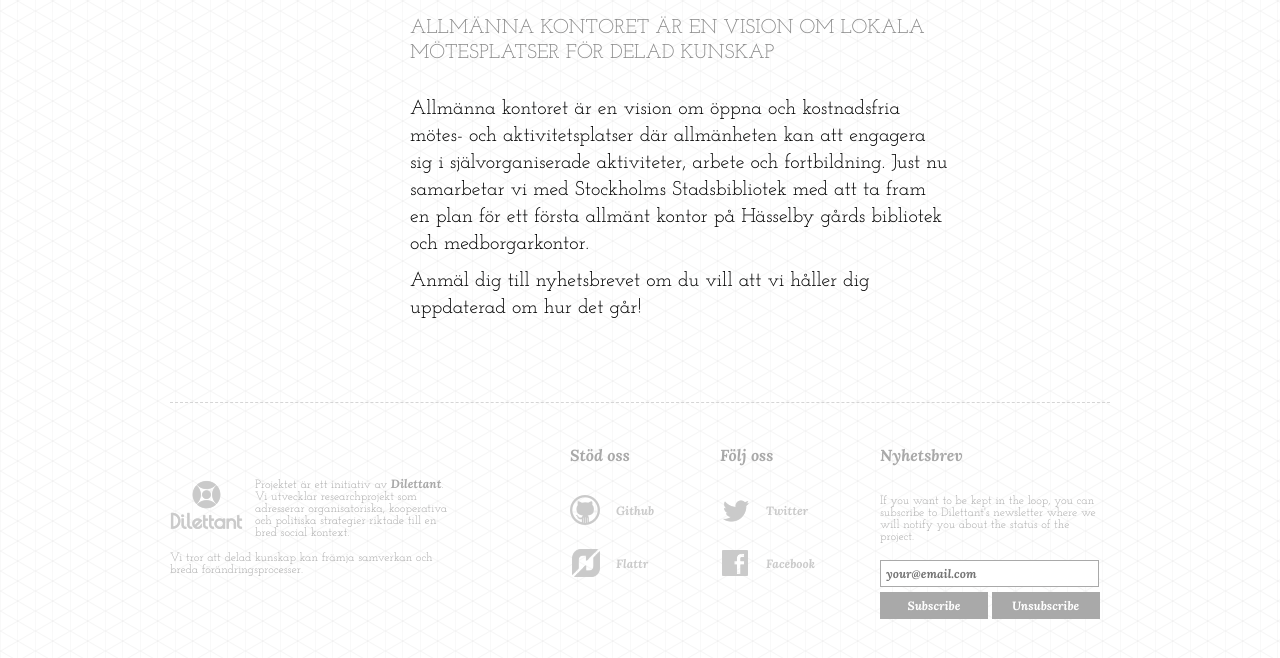
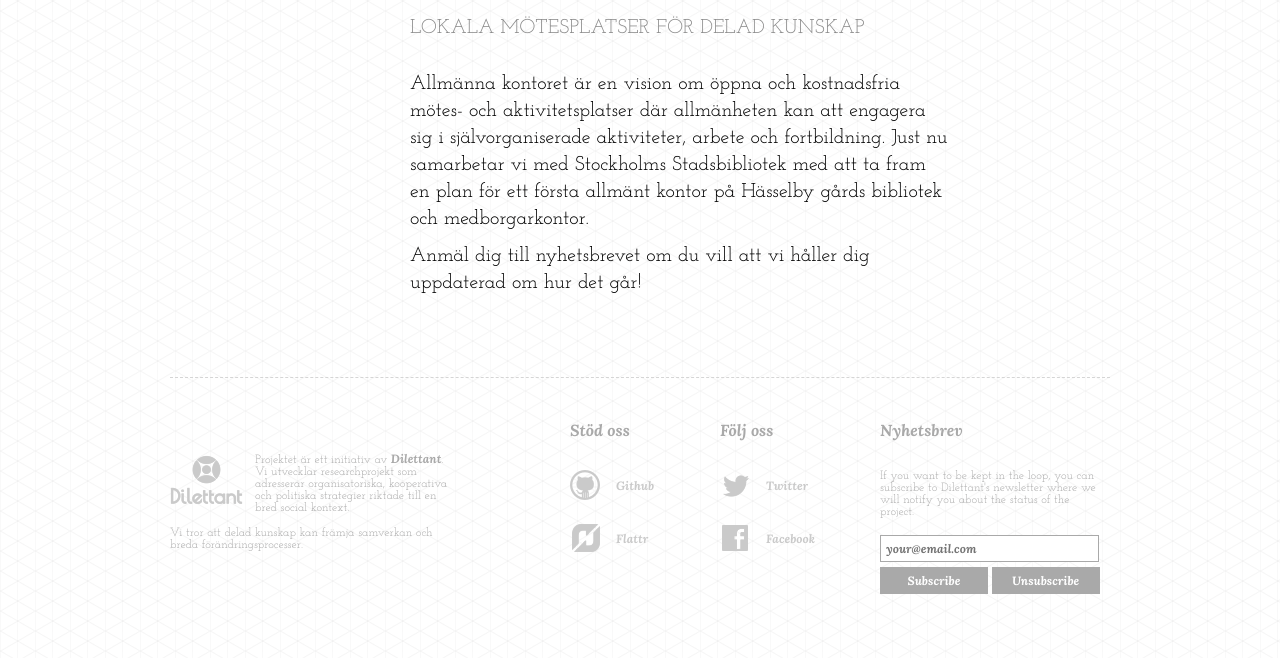
Before and after one commit to dilettant/allmannakontoret, a Jekyll site: the page built from index.md, in a window 1280 px wide, cut to the strip 649-1378 px from the top of the page. Shown: the top 658 px of the strip. Built offline with Jekyll 4.4.1, drawn with Linux system fonts in a browser that asks for light colours; comment, search, counter and statistics services are not loaded.

Commit message:
Update index.md

```diff
--- a/index.md
+++ b/index.md
@@ -4,7 +4,7 @@ ishome: true
 noMenu: true
 main: true
 title: Allmänna kontoret
-intro: "Allmänna kontoret är en vision om lokala mötesplatser för delad kunskap"
+intro: "Lokala mötesplatser för delad kunskap"
 ref: index
 category: index
 pics: [index1.png, index2.png, index3.png]
```
